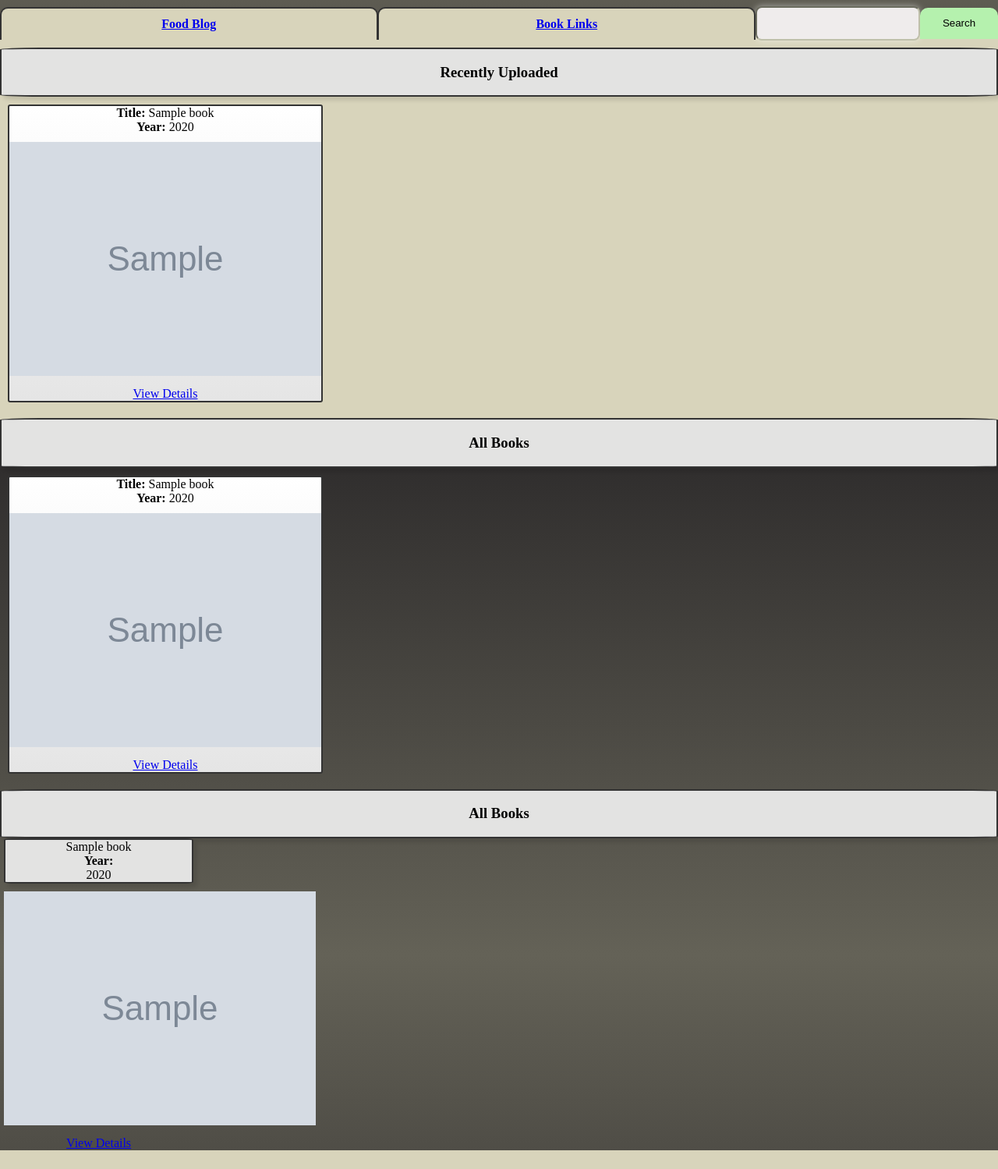
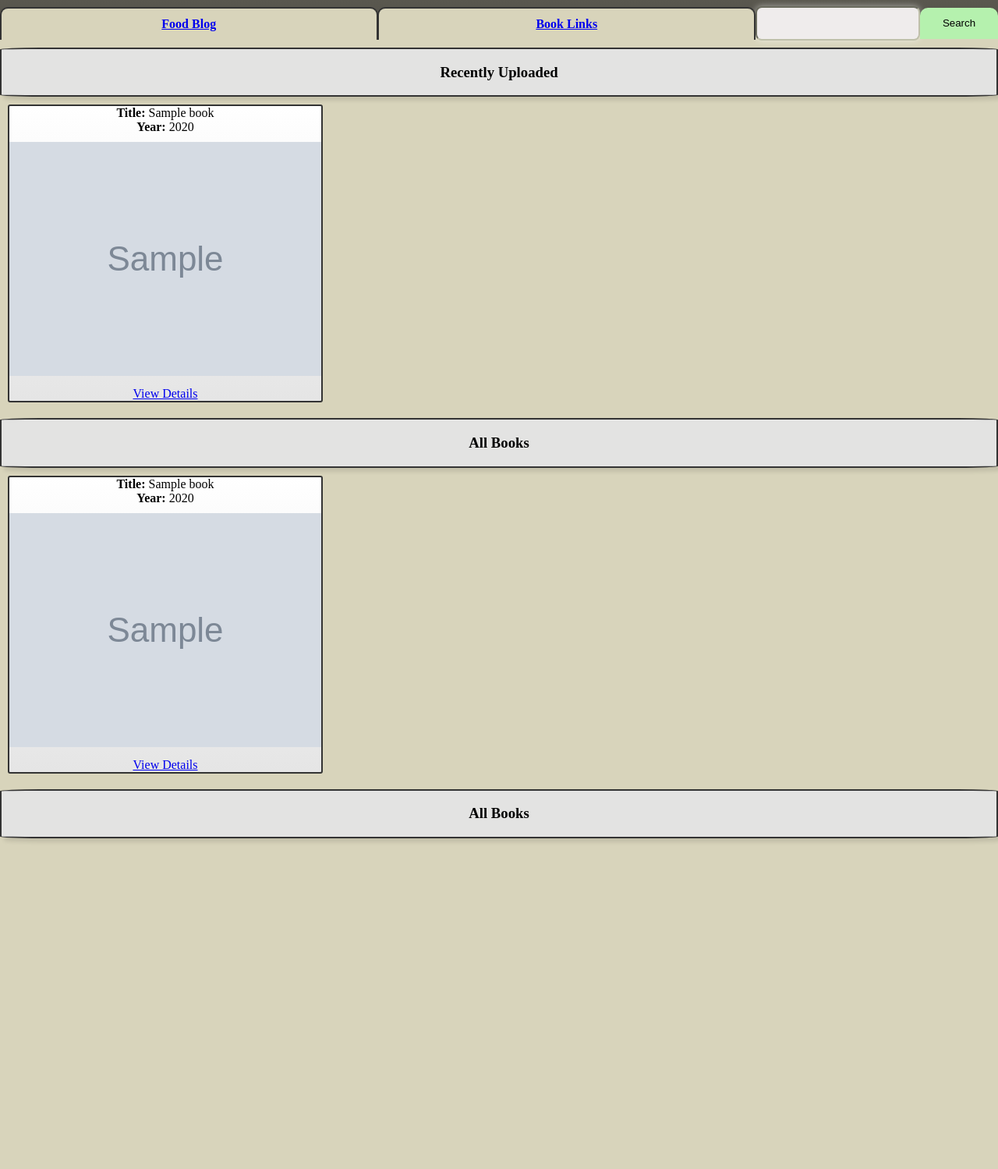
Before and after one commit to jairajsahgal/Iloverecipes, a Django app: page / in a window 1280 px wide. Shown: the part 81-1580 px from the top of the page at 78% size. Before the commit the page ends 1556 px from the top, so only its background shows below. Run offline with Django 4.2, Linux system fonts and the light colour scheme; tables that the repository leaves empty hold one stand-in row (values such as "Sample post"); grey boxes marked "Sample" are stand-in pictures.

Commit message:
Yay fixed our display page

```diff
--- a/recipes/static/recipes/css.css
+++ b/recipes/static/recipes/css.css
@@ -123,8 +123,8 @@ header {
 }
 
 #topbarbackcolor {
-    background: linear-gradient(to top, #D8D4BB 93%, transparent 96%);
-    height:565px;
+    background: linear-gradient(to top, #D8D4BB 97%, transparent 98%);
+    height:1500px;
 
     /* Adjust the percentages to control the gradient position and transition */
 
--- a/recipes/templates/recipes/base.html
+++ b/recipes/templates/recipes/base.html
@@ -89,39 +89,6 @@
     <div class="row">
 
 
-        {% for book in all %}
-
-            <div class="column">
-                <div class="titlelabel">
-
-                {{ book.title }}
-                <br>
-
-                <strong>Year:</strong> {{ book.year }}<br>
-                </div>
-
-                {% if book.cover_photo %}
-
-                <div class="book-image">
-                    <img src="{{ MEDIA_URL }}{{ book.cover_photo.name }}" alt="{{ book.title }}">
-                </div>
-
-                {% else %}
-
-                    No image available<br>
-
-                {% endif %}
-
-                <a href="{% url 'recipes:book_detail' pk=book.pk %}">View Details</a>
-
-            </div>
-
-        {% endfor %}
-
-    </div>
-
-
-
 </body>
 
 
```
